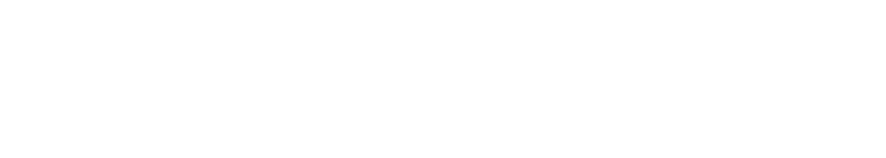
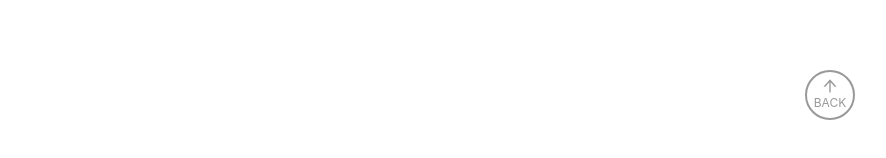
Before and after one commit to AnityXiao/react-exercise, a React (Create React App) app: page / in a window 1280 px wide. Shown: the part 640-798 px from the top of the page, without its empty margins (385-1271 px from the left). Built offline with nearby package versions, Linux system fonts and the light colour scheme.

Commit message:
添加回到顶部按钮

```diff
--- a/src/App.js
+++ b/src/App.js
@@ -6,10 +6,18 @@ import AccordingElement from './views/AccordionElement/AccordingElement';
 import FunctionElement from './views/FunctionElement/FunctionElement';
 import { Link } from 'react-router-dom'
 import { Button } from 'antd'
+import {ArrowUpOutlined} from '@ant-design/icons'
 import JumpElement from './components/JumpElment/JumpElement';
 
 
 function App() {
+  function scrollTotop(){
+    var scrollTop = document.documentElement.scrollTop || window.pageYOffset || document.body.scrollTop;
+    console.log(scrollTop)
+    document.documentElement.scrollTop = 0
+    window.pageYOffset=0
+    document.body.scrollTop =0
+  }
   return (
     <div className="App">
       <header className="App-header">
@@ -18,6 +26,10 @@ function App() {
           TRANSITION & ANIMATION
         </p>
       </header>
+      <div className="scroll_top" onClick={scrollTotop}>
+      <ArrowUpOutlined className='back_icon'/>
+      <p>BACK</p>
+      </div>
       {/* <PulldownAnimation/>
       <AccordingElement/> */}
       <FunctionElement />
--- a/src/App.scss
+++ b/src/App.scss
@@ -1,6 +1,27 @@
 @import '~antd/dist/antd.css';
 .App {
   text-align: center;
+  height:2000px;
+  .scroll_top{
+    width:50px;
+    height:50px;
+    border-radius: 50%;
+    border:2px solid #999;
+    position:fixed;
+    bottom:40px;
+    right:40px;
+    cursor: pointer;
+    .back_icon{
+      font-size:16px;
+      margin-top:6px;
+      color:#999;
+    }
+    p{
+      font-size:12px;
+      margin-top:-4px;
+      color:#999;
+    }
+  }
 }
 
 .App-logo {
```
